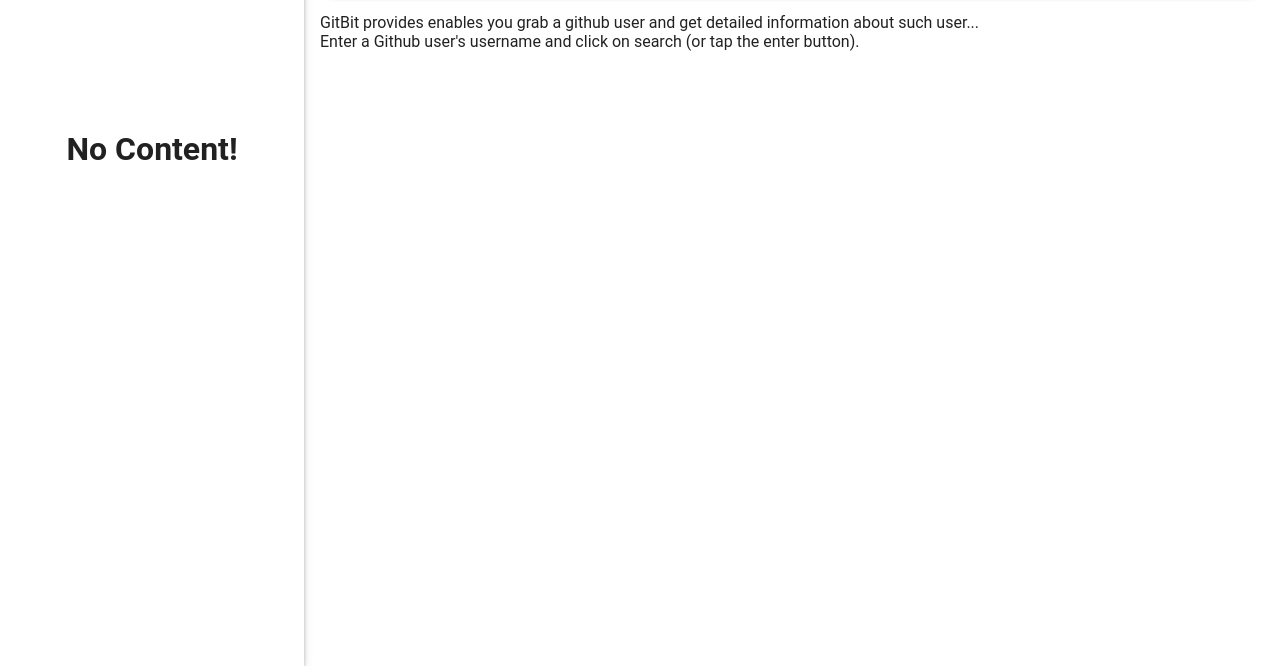
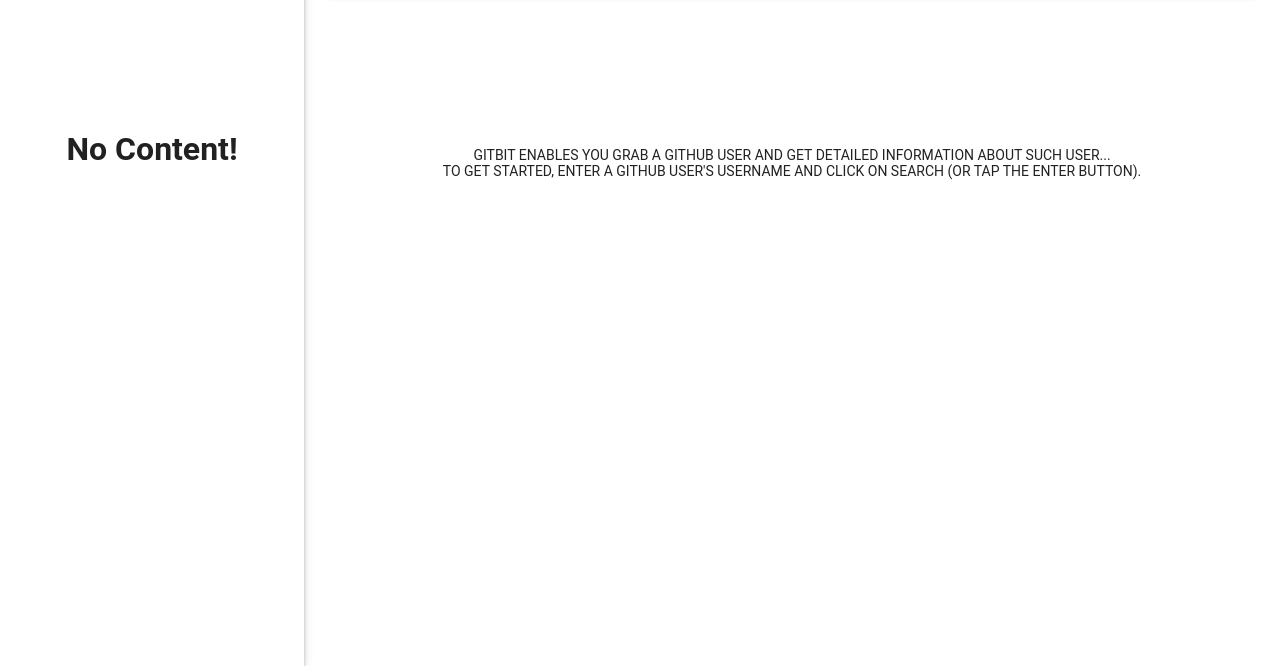
Before and after one commit to toystars/GitBit, a website: page index.html in a window 1280 px wide. Shown: the part 134-800 px from the top of the page. Drawn offline with Linux system fonts and the light colour scheme; files that its build step writes are made by us from their sources.

Commit message:
Styled default text when visiting page

```diff
--- a/index.html
+++ b/index.html
@@ -186,8 +186,8 @@
             </md-tabs>
           </md-content>
         </div>
-        <p ng-hide="tip">GitBit provides enables you grab a github user and get detailed  information about such user...<br>
-          Enter a Github user's username and click on search (or tap the enter button).
+        <p class="tip" ng-hide="tip">GitBit enables you grab a github user and get detailed  information about such user...<br>
+          To Get Started, Enter a Github user's username and click on search (or tap the enter button).
         </p>
       </md-content>
     </div>
--- a/styles/style.css
+++ b/styles/style.css
@@ -46,7 +46,7 @@
   margin-left: 16px;
 }
 
-.hr{
+.hr {
   width: 90%;
   margin: 20px;
 }
@@ -77,7 +77,7 @@
 }
 
 .face {
-  width: 190px;
+  width: 160px;
   height: auto;
   border-radius: 100%;
   border: 2px solid #ddd;
@@ -147,3 +147,10 @@
 .no-content {
   margin: 200px auto 0px auto;
 }
+
+.tip {
+  text-align: center;
+  font-size: 14px;
+  text-transform: uppercase;
+  margin: 150px auto;
+}
```
